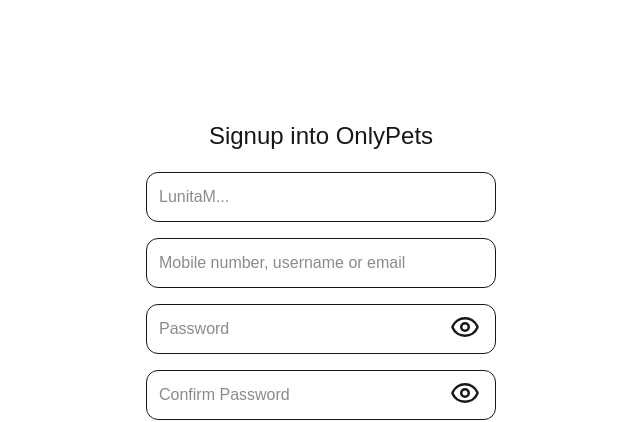
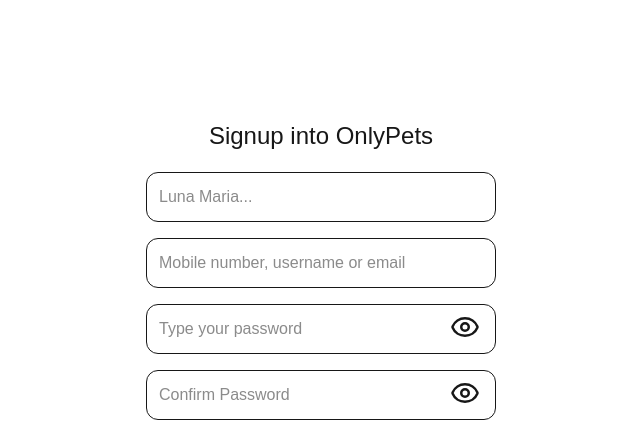
Before and after one commit to sebasz1000/only-pets, a Next.js app: page /sign-up in a window 1280 px wide. Shown: the top 422 px of the page, without its empty margins (319-959 px from the left). Built offline with nearby package versions, Linux system fonts and the light colour scheme.

Commit message:
Refactors SignupForm and LoginForm page code using const source of truth for inputs

```diff
--- a/src/components/auth/LoginForm.tsx
+++ b/src/components/auth/LoginForm.tsx
@@ -6,16 +6,19 @@
 import { useForm } from "@/hooks/useForm";
 import SocialLoginButtons from "@/components/auth/SocialLoginButtons";
 import type { FormInputError, LoginForm } from "@/types";
+import { LOGIN_FORM_INPUTS } from "@/consts/forms";
 
 
 const initErrors: FormInputError<LoginForm> = {
     email: null,
     password: null
 }
+
 const initFormState: LoginForm = {
     email: "",
     password: ""
 }
+
 
 export default function LoginForm({
     title
@@ -31,20 +34,20 @@
         isLoading
     } = useForm<LoginForm>(initFormState, initErrors, validateSinginInputs)
 
-    const { email, password } = formState
-    const opacityClass = isLoading ? "opacity-50" : ""
 
     const signIn = async (): Promise<void> => {
         console.log("Signin....")
         await new Promise((resolve) => setTimeout(resolve, 3000))
         console.log("Signed!!")
-        console.log(`Logged user: ${email} | password: ${password}`)
+        console.log(`Logged user: ${formState.email} | password: ${formState.password}`)
     }
 
     const onSubmit = (e: React.SubmitEvent<HTMLFormElement>) => {
         e.preventDefault()
         handleSubmit(signIn)
     }
+
+    const opacityClass = isLoading ? "opacity-50" : ""
 
     return (
         <div className={`relative max-w-md w-[350px] mx-6 ${opacityClass} `}>
@@ -60,19 +63,13 @@
                 </h1>
                 <form className="flex flex-col"
                     onSubmit={onSubmit}>
-                    <Input placeholder="Mobile number, username or email"
-                        type="text"
-                        name="email"
-                        onChange={handleInputChange}
-                        value={email}
-                        error={error.email} />
-                    <Input placeholder="Password"
-                        type="password"
-                        name="password"
-                        onChange={handleInputChange}
-                        value={password}
-                        error={error.password} />
-
+                    {
+                        LOGIN_FORM_INPUTS.map(input => <Input {...input}
+                            onChange={handleInputChange}
+                            value={formState[input.name as keyof LoginForm]}
+                            error={error[input.name as keyof LoginForm]}
+                            key={input.name as keyof LoginForm} />)
+                    }
                     <Button label="Log in"
                         type="submit"
                         disabled={isLoading} />
@@ -80,7 +77,6 @@
                 <Button type="button"
                     label="Forgot password?"
                     disabled={false} />
-
 
             </section>
             <SocialLoginButtons />
--- a/src/components/auth/SignUpForm.tsx
+++ b/src/components/auth/SignUpForm.tsx
@@ -6,6 +6,7 @@
 import Button from "../ui/Button";
 import { Loader } from "lucide-react";
 import SocialLoginButtons from "./SocialLoginButtons";
+import { SIGNUP_FORM_INPUTS } from "@/consts/forms";
 
 const initErrorsState: FormInputError<SignUpForm> = {
     username: null,
@@ -37,29 +38,19 @@
         error
     } = useForm<SignUpForm>(initFormState, initErrorsState, validateSignupInputs)
 
-    const {
-        username,
-        email,
-        newPassword,
-        passwordConfirmation,
-        termsConditions
-    } = formState
-
     const opacityClass = isLoading ? "opacity-50" : ""
 
     const signUp = async (): Promise<void> => {
         console.log("Registering....")
         await new Promise((resolve) => setTimeout(resolve, 3000))
         console.log("Registered!!")
-        console.log(`Registered user: ${email} | password: ${newPassword}`)
+        console.log(`Registered user: ${formState.email} | password: ${formState.newPassword}`)
     }
 
     const onSubmit = (e: React.SubmitEvent<HTMLFormElement>) => {
         e.preventDefault()
         handleSubmit(signUp)
     }
-
-
 
     return (
         <div className={`relative max-w-md w-[350px] mx-6 ${opacityClass} `}>
@@ -75,37 +66,19 @@
                 </h1>
                 <form className="flex flex-col"
                     onSubmit={onSubmit}>
-                    <Input placeholder="LunitaM..."
-                        type="text"
-                        name="username"
-                        onChange={handleInputChange}
-                        value={username}
-                        error={error.username} />
-                    <Input placeholder="Mobile number, username or email"
-                        type="text"
-                        name="email"
-                        onChange={handleInputChange}
-                        value={email}
-                        error={error.email} />
-                    <Input placeholder="Password"
-                        type="password"
-                        name="newPassword"
-                        onChange={handleInputChange}
-                        value={newPassword}
-                        error={error.newPassword} />
-                    <Input placeholder="Confirm Password"
-                        type="password"
-                        name="passwordConfirmation"
-                        onChange={handleInputChange}
-                        value={passwordConfirmation}
-                        error={error.passwordConfirmation} />
-                    <Input
-                        type="checkbox"
-                        name="termsConditions"
-                        onChange={handleInputChange}
-                        checked={termsConditions}
-                        error={error.termsConditions}
-                        label={"I accept terms and conditions"} />
+                    {
+                        SIGNUP_FORM_INPUTS.map(input => {
+                            const value = formState[input.name as keyof SignUpForm]
+                            const errorMsg = error[input.name as keyof SignUpForm]
+                            return <Input {...input}
+                                onChange={handleInputChange}
+                                error={errorMsg}
+                                {...((input.type === "checkbox")
+                                    ? { checked: value as boolean }
+                                    : { value: value as string })}
+                                key={input.name} />
+                        })
+                    }
                     <Button label="Log in"
                         type="submit"
                         disabled={isLoading} />
--- /dev/null
+++ b/src/consts/forms.ts
@@ -0,0 +1,44 @@
+import { FormField } from "@/types";
+
+export const LOGIN_FORM_INPUTS: FormField[] = [
+    {
+        name: "email",
+        type: "text",
+        placeholder: "Mobile number, username or email"
+    },
+    {
+        name: "password",
+        type: "password",
+        placeholder: "Password"
+    }
+] as const
+
+export const SIGNUP_FORM_INPUTS: FormField[] = [
+    {
+        name: "username",
+        type: "text",
+        placeholder: "Luna Maria...",
+
+    },
+    {
+        name: "email",
+        type: "text",
+        placeholder: "Mobile number, username or email",
+    },
+    {
+        name: "newPassword",
+        type: "password",
+        placeholder: "Type your password",
+    },
+    {
+        name: "passwordConfirmation",
+        type: "password",
+        placeholder: "Confirm Password",
+    },
+    {
+        name: "termsConditions",
+        type: "checkbox",
+        label: "I accept terms and conditions",
+
+    }
+] as const
```
Also changed, not shown: src/types/index.ts (+7 -1 lines).
